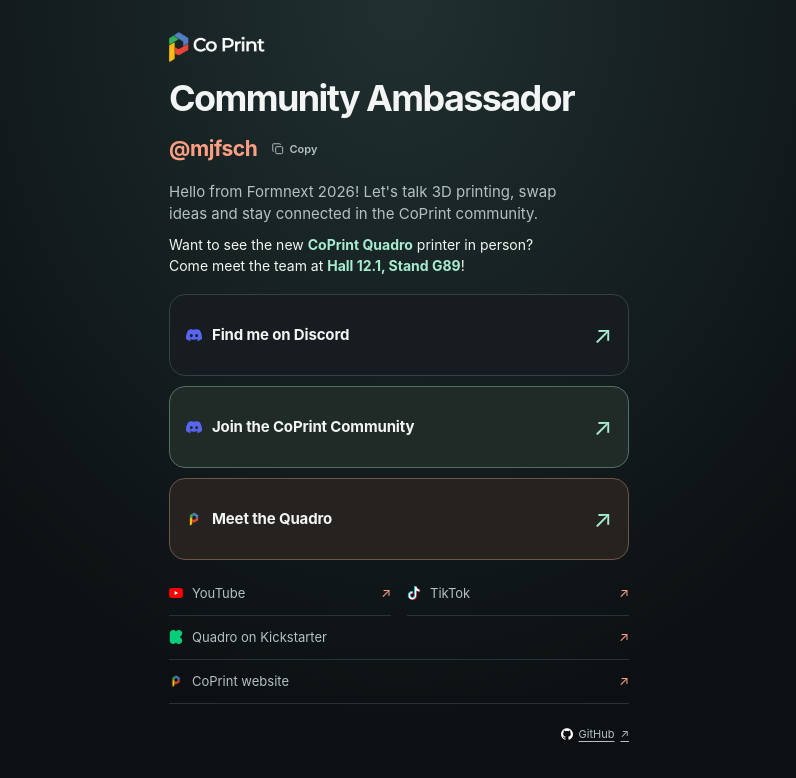
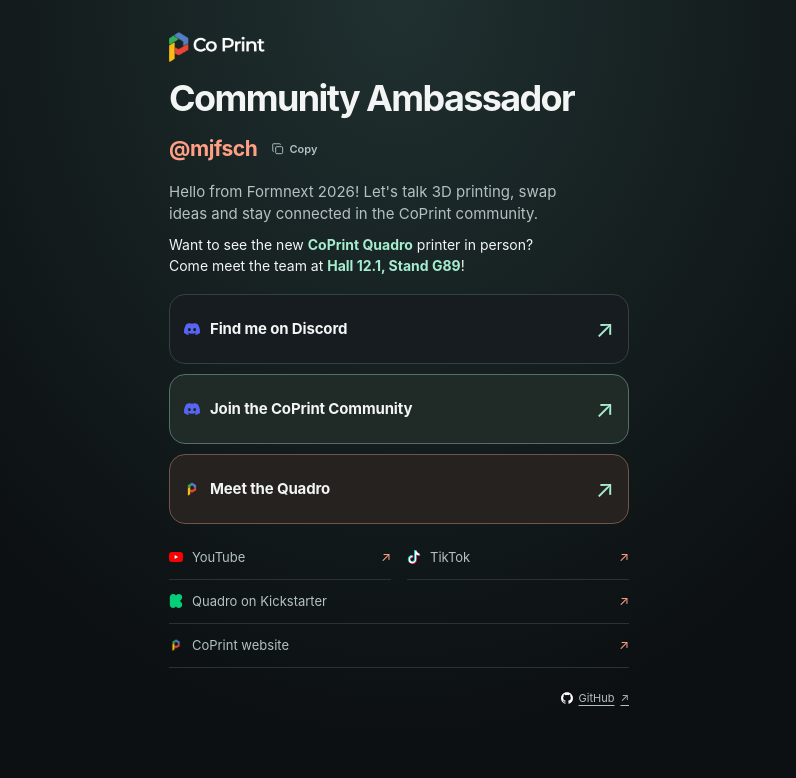
Before and after one commit to mjfsch/mjfsch.github.io, a plain HTML site: page index.html in a window 1280 px wide. Shown: the whole page, without its empty margins (241-1037 px from the left). Drawn offline with Linux system fonts and the light colour scheme.

Commit message:
Reduce vertical height of the three main action cards

```diff
--- a/style.css
+++ b/style.css
@@ -36,6 +36,7 @@
 .stand-visit strong { color: var(--mint); font-weight: 650; }
 .actions { display: grid; gap: 10px; }
 .panel { border: 1px solid var(--border); border-radius: 16px; padding: 16px; background: var(--surface); }
+.actions .panel { padding: 10px 14px; }
 .panel-heading { display: flex; align-items: center; gap: 10px; }
 .profile-link { min-height: 48px; }
 .profile-link .arrow { margin-left: auto; }
@@ -47,7 +48,7 @@
 #copy-username .icon { width: 14px; height: 14px; flex: 0 0 14px; }
 .copy-status { margin: 0; color: var(--mint); font-size: .75rem; }
 .copy-status:not(:empty) { margin: -4px 0 10px; }
-.link-panel { display: flex; align-items: center; justify-content: space-between; gap: 10px; min-height: 82px; }
+.link-panel { display: flex; align-items: center; justify-content: space-between; gap: 10px; min-height: 70px; }
 .community { background: #202a27; border-color: #527063; }
 .quadro { background: #26221f; border-color: #705447; }
 .link-panel .link-title { flex: 1; min-width: 0; }
```
